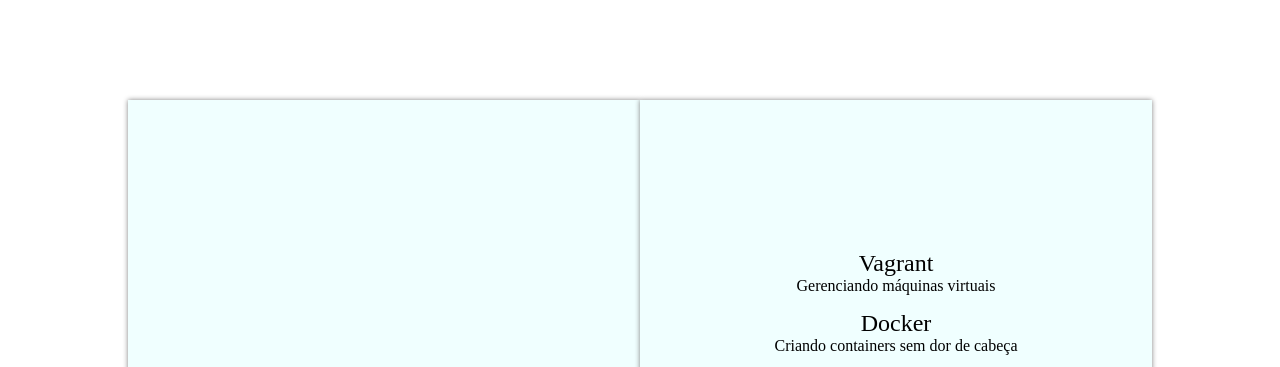
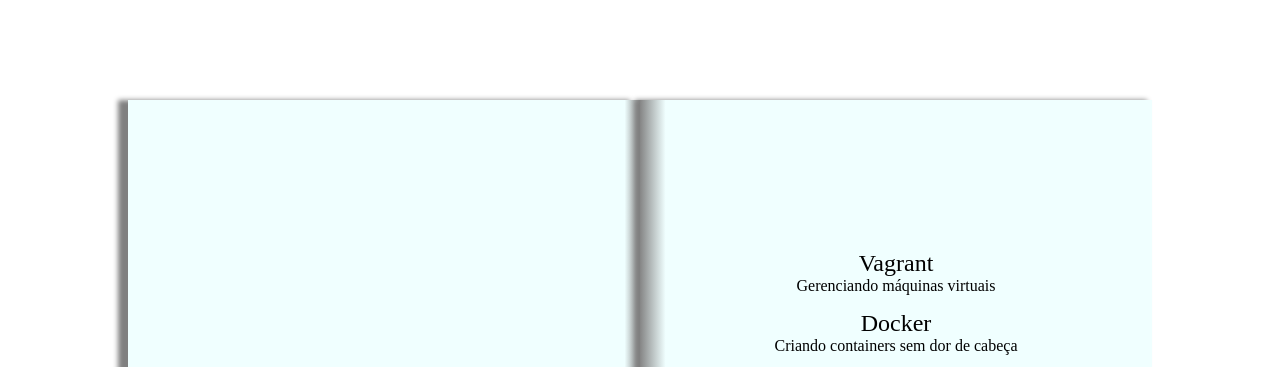
Before and after one commit to CViniciusSDias/alura-git, a plain HTML site: page index.html in a window 1280 px wide. Shown: the top 367 px of the page. Drawn offline with Linux system fonts and the light colour scheme.

Commit message:
Adicionando sombras melhores nas paginas

```diff
--- a/css/listaCursos.css
+++ b/css/listaCursos.css
@@ -32,7 +32,8 @@
     display: flex;
     align-items: center;
     justify-content: center;
-    box-shadow: 0px 0px 5px grey;
+    box-shadow: -10px 0px 5px grey;
+    background: linear-gradient(to left, rgb(133, 133, 133), azure 3%);
     padding: 18px;
     width: 40%;
 }
@@ -40,13 +41,14 @@
 .lista-curso {
     background-color: azure;
     text-align: center;
-    box-shadow: 0px 0px 5px grey;
+    box-shadow: -5px 0px 5px grey;
     height: 100%;
     width: 40%;
     display: flex;
     padding: 18px;
     justify-content: center;
     flex-direction: column;
+    background: linear-gradient(to right, rgb(133, 133, 133), azure 5%);
 
     & .curso__texto {
         margin-bottom: 15px;
```
